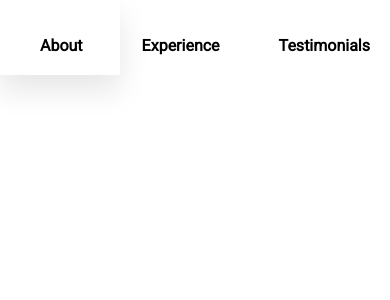
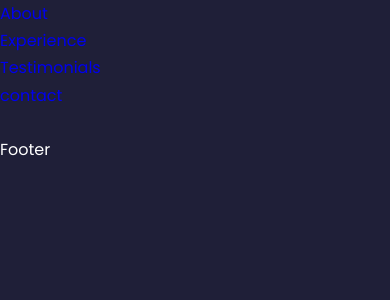
Before and after one commit to redwing555/portfolio-2.0, a React (Create React App) app: page / in a window 390 px wide. Shown: the top 300 px of the page. Built offline with nearby package versions, Linux system fonts and the light colour scheme.

Commit message:
adding global css variables

```diff
--- a/src/Components/header/Header.css
+++ b/src/Components/header/Header.css
@@ -1,109 +1,65 @@
 @import url('https://fonts.googleapis.com/css2?family=Roboto&display=swap');
 
 * {
-  padding: 0;
-  margin: 0;
 }
 
 .nav-container .navbar {
-  display: flex;
-  justify-content: space-around;
-  position: fixed;
-  background-color: #fff;
-  width: 100px;
-  padding-left: 20px;
-  box-shadow: 0 15px 30px rgb(0 0 0 / 10%);
 }
 
 .navbar li {
-  text-align: center;
-  padding: 23px 5px;
-  display: flex;
-  flex-direction: row;
-  justify-content: center;
-  margin-top: 1rem;
-  margin-right: 19px;
-  font-size: 16px;
-  font-weight: bolder;
-  font-family: 'Roboto', sans-serif;
-  color: black;
+
 }
 
 .navbar li:hover {
-  background-color: #99c110;
-  width: 9rem;
-  margin-left: 0.5rem;
-  text-decoration: white;
+
 }
 
 .link {
-  text-decoration: none;
-  color: black;
+
 }
 
 .logo {
-  transform: scale(0.9);
-  margin-left: -1rem;
-  margin-top: 1rem;
+
 }
 
 .navbar li:hover .link {
-  color: white;
+
 }
 
 .icon {
-  display: none;
+
 }
 
 @media screen and (max-width: 960px) {
   .navbar {
-    display: none;
+
   }
 
   .navbar li {
-    padding: 20px;
+
   }
 
   .navbar li:hover {
-    background-color: #99c110;
-    width: 15rem;
-    padding: 20px;
-    text-decoration: white;
-    transition: all 0.5s;
+
   }
 
   .fa-times {
-    display: block;
-    transition: all 3ms;
+
   }
 
   .logo {
-    transform: scale(1.1);
-    margin-left: 2rem;
-    margin-top: 4rem;
+
   }
 
   .responsive {
-    display: block;
-    z-index: -1;
-    width: 19rem !important;
-    margin-right: 1rem !important;
-    transition: 0.4s ease-in !important;
+
   }
 
   .icon {
-    position: absolute;
-    z-index: 10;
-    display: block;
-    margin-left: 1rem;
-    background-color: transparent;
-    border: none;
-    padding-top: 1rem;
+
   }
 
   .icon .fa {
-    margin: 1rem;
-    transform: scale(2.5);
-    color: #99c110;
+
   }
 }
--- a/src/index.css
+++ b/src/index.css
@@ -1,3 +1,41 @@
+@import url('https://fonts.googleapis.com/css2?family=Poppins:wght@300;400;500;600&display=swap');
+
+*{
+    margin: 0;
+    padding: 0;
+    border: 0;
+    outline: 0;
+    box-sizing: border-box;
+    list-style: none;
+    text-decoration: none;
+    }
+
+:root {
+    --color-bg: 0#1f1f38;
+    --color-bg-variant: O#2c2c6c;
+    --color-primary: #4db5ff;
+    --color-primary-variant: Orgba(77, 181, 255, 0.4);
+    --color-white: #fff;
+    --color-light: rgba(255, 255,255,0.6);
+
+    --container-width-lg: 75%;
+    --container-width-md: 86%;
+    --container-width-ms: 90%;
+
+}
+
+html {
+    scroll-behavior: smooth;
+}
+
+::-webkit-scrollbar {
+    display: none;
+}
+
+
 body {
-  margin: 0;
+    font-family: 'Poppins', sans-serif;
+    background: var(--color-bg);
+    color: var(--color-white);
+    line-height: 1.7;
 }
```
